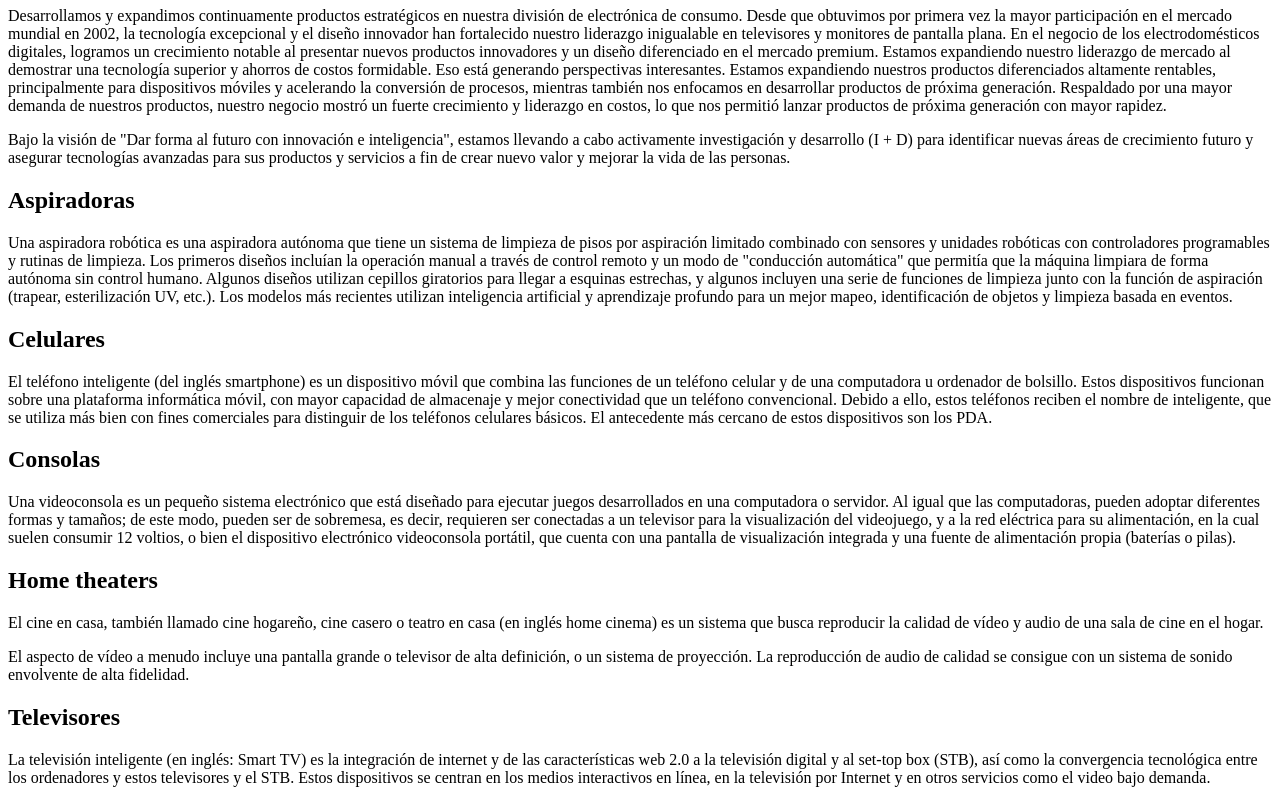
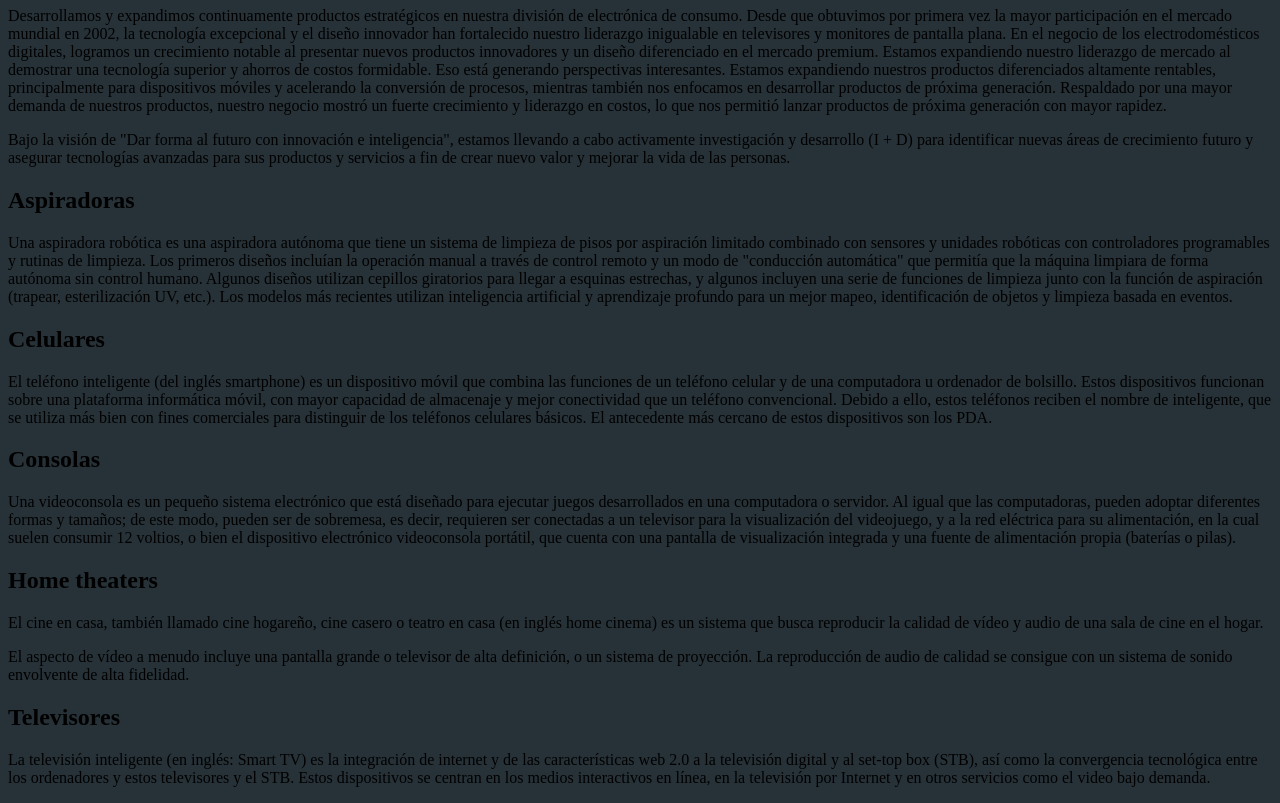
Before and after one commit to feden15/desafio-03-01, a website built with Vite: page index.html in a window 1280 px wide. Shown: the part 73-876 px from the top of the page. Built offline with nearby package versions, Linux system fonts and the light colour scheme.

Commit message:
Agregamos el color al fondo de la página

```diff
--- a/index.html
+++ b/index.html
@@ -7,7 +7,7 @@
     <title>Proyecto</title>
   </head>
 
-  <body>
+  <body id="color-fondo">
 
     <h1>Productos</h1>
 
--- a/style.css
+++ b/style.css
@@ -0,0 +1,9 @@
+/*
+- 'Lucida Sans Unicode', 'Lucida Grande', sans-serif
+- Impact, Charcoal, sans-serif
+- Arial, Gadget, sans-serif
+*/
+
+#color-fondo {
+    background-color: rgb(39,50,56);
+}
```
